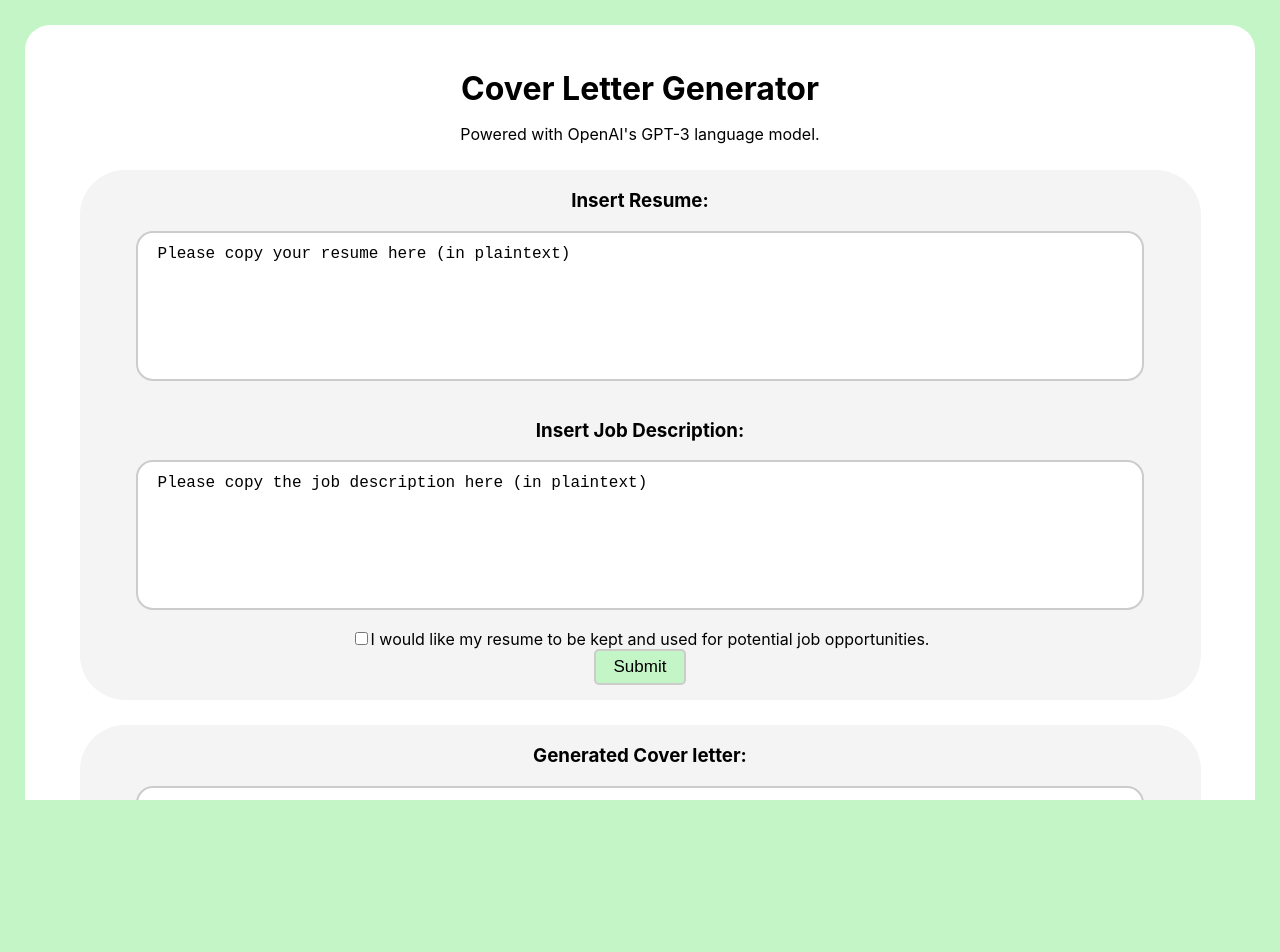
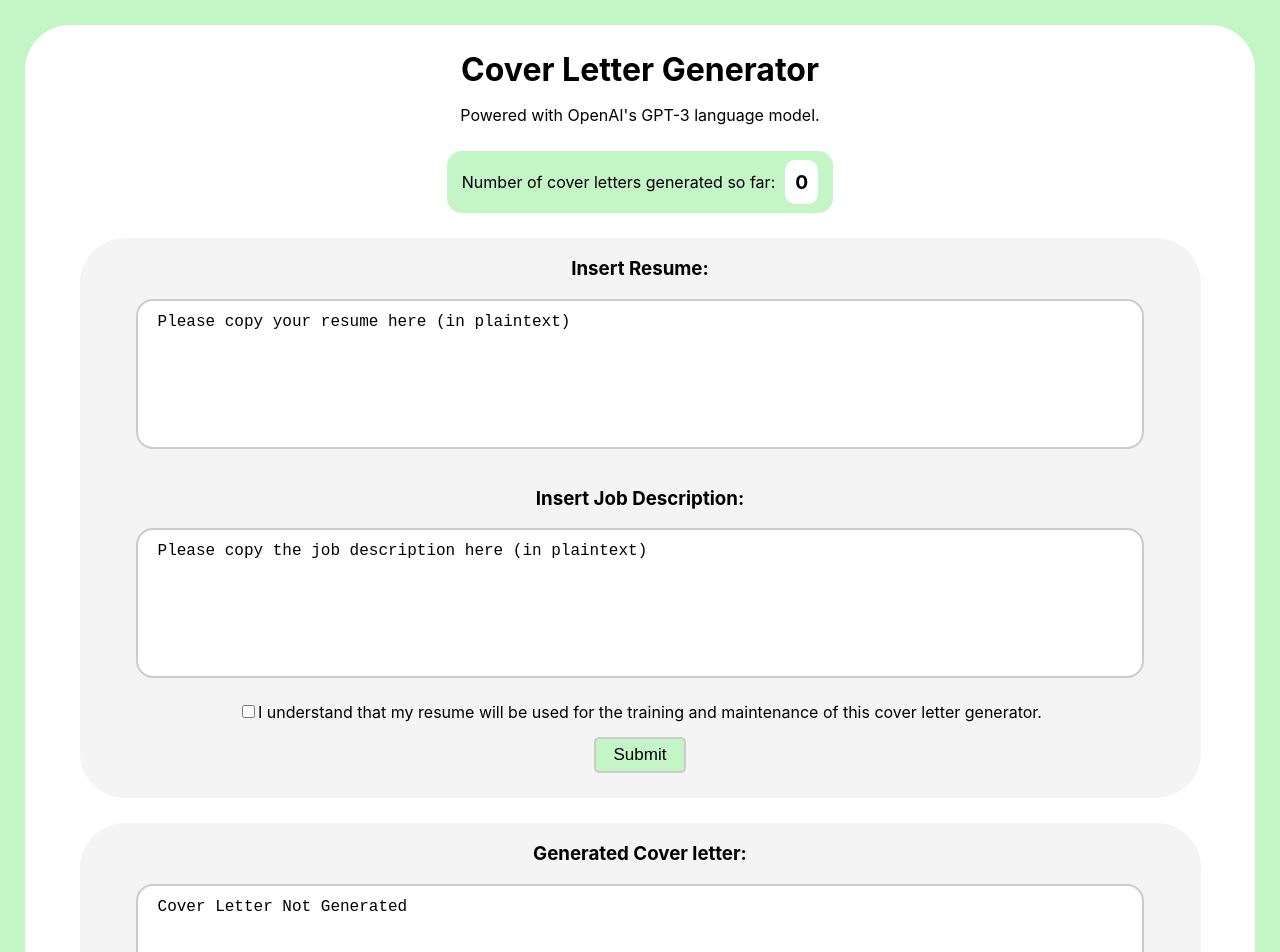
Before and after one commit to Geraldyeokj/coverlettergeneratorV1, a React (Create React App) app in the folder client/: page / in a window 1280 px wide. Shown: the top 952 px of the page. Before the commit the page ends 800 px from the top, so only its background shows below. Built offline with nearby package versions, Linux system fonts and the light colour scheme; no server answers.

Commit message:
added counter and checkbox and mongodb storage

```diff
--- a/client/src/App.css
+++ b/client/src/App.css
@@ -4,14 +4,14 @@
   align-Items: center;
   flex-direction: column;
   margin: 25px;
-  padding-top: 100px;
-  padding-bottom: 75px;
+  padding-top: 25px;
+  padding-bottom: 25px;
   padding-left: 25px;
   padding-right: 25px;
   width: 100%;
-  border-radius: 25px;
+  border-radius: 45px;
   background-color: white;
-  min-height: 100vh;
+  height: auto;
 }
 
 .Header-div {
--- a/client/src/App.js
+++ b/client/src/App.js
@@ -2,7 +2,7 @@ import React from "react";
 import logo from "./logo.svg";
 import "./App.css";
 import DocsForm from "./DocsForm";
-
+import CLCounter from "./CLCounter";
 
 
 function App() {
@@ -20,6 +20,7 @@ function App() {
         <h1 className="Header-one">Cover Letter Generator</h1>
         <p>Powered with OpenAI's GPT-3 language model.</p>
       </div>
+      <CLCounter />
       <DocsForm />
 
 
--- a/client/src/CLCounter.css
+++ b/client/src/CLCounter.css
@@ -0,0 +1,25 @@
+.CLCounter {
+    display: flex;
+    justify-Content: center;
+    align-Items: center;
+    flex-direction: row;
+    background-color: #c4f5c7;
+    border-radius: 15px;
+    padding-left: 15px;
+    padding-right: 15px;
+    margin-bottom: 25px;
+}
+
+.counterValue {
+    display: flex;
+    justify-Content: center;
+    align-Items: center;
+    flex-direction: row;
+    background-color: white;
+    border-radius: 10px;
+    padding-left: 10px;
+    padding-right: 10px;
+    margin-left: 10px;
+    height: 70%;
+    font-size: larger;
+}
--- a/client/src/CLCounter.js
+++ b/client/src/CLCounter.js
@@ -1,2 +1,41 @@
 import React, {Component} from 'react';
 import "./CLCounter.css";
+
+class CLCounter extends React.Component {
+    constructor(props) {
+      super(props);
+      this.state = {
+        clcount: 0
+      };
+    }
+
+    componentDidMount() {
+        var count = 0;
+        //event.preventDefault();
+        fetch('/count')
+            .then((res) => res.json())
+            .then((response) => {
+                console.log(response);
+                count = (response.coverLetterCount + 100);
+                console.log(count);
+                this.setState({clcount: count});
+            }).catch((err) => {
+                console.log(err.message);
+            });
+      };
+
+    render() {
+      return (
+        <div className='CLCounter'>
+            <div>
+                <p>Number of cover letters generated so far: </p>
+            </div>
+            <div className='counterValue'>
+                <p><b>{this.state.clcount}</b></p>
+            </div>
+        </div>
+      );
+    }
+  }
+
+export default CLCounter;
--- a/client/src/DocsForm.css
+++ b/client/src/DocsForm.css
@@ -28,7 +28,24 @@
     justify-Content: center;
     align-Items: center;
     flex-direction: column;
-    padding-bottom: 10px;
+    padding-bottom: 20px;
+}
+
+.CoverLetter {
+    width: 100%;
+    height: 450px;
+    padding: 12px 20px;
+    box-sizing: border-box;
+    border: 2px solid #ccc;
+    border-radius: 17px;
+    background-color: white;
+    font-size: 16px;
+    resize: none;
+}
+
+.Checkbox {
+    margin-top: 5px;
+    margin-bottom: 15px;
 }
 
 .Text-area {
--- a/client/src/DocsForm.js
+++ b/client/src/DocsForm.js
@@ -30,10 +30,11 @@ class DocsForm extends React.Component {
     }
 
     handleSubmit(event) {
-        alert('Cover letter generated based on: ' + this.state.resume + this.state.jobDescription);
+        const keepResumeBool = this.state.keepResume;
+        if (keepResumeBool) {
+            alert("Your cover letter is being generated. This may take up to a minute!");
             const resumeString = this.state.resume;
             const jobDesciptionString = this.state.jobDescription;
-        const keepResumeBool = this.state.keepResume;
             event.preventDefault();
 
             fetch('/endpoint1', {
@@ -57,6 +58,9 @@ class DocsForm extends React.Component {
                 .catch((err) => {
                     console.log(err.message);
                 });
+        } else {
+            alert("Please tick the checkbox! We'll be honest. Maintaining our cover letter generator costs money (~10 cents a cover letter) and we plan to keep this generator free by collecting user data! Alternatively, you could purchase our premium subscriptions if you would like to support our maintenance fees directly!");
+        }
     }
 
     render() {
@@ -76,10 +80,10 @@ class DocsForm extends React.Component {
                             <textarea className="Text-area" value={this.state.jobDescription} onChange={this.handleJDChange} />
                         </label>
                     </div>
-                    <div>
+                    <div className='Checkbox'>
                         <label>
                             <input type="checkbox" value={this.state.keepResume} onChange={this.handleKRChange}/>
-                            I would like my resume to be kept and used for potential job opportunities.
+                            I understand that my resume will be used for the training and maintenance of this cover letter generator.
                         </label>
                     </div>
                     <div>
@@ -90,7 +94,7 @@ class DocsForm extends React.Component {
             <div className="Content-div">
                 <div className='Form'>
                     <h3>Generated Cover letter:</h3>
-                    <textarea rows="27" className="Text-area" value={this.state.coverLetter}/>
+                    <textarea rows="27" className="CoverLetter" value={this.state.coverLetter}/>
                 </div>
             </div>
         </div>
--- a/client/src/index.css
+++ b/client/src/index.css
@@ -9,11 +9,11 @@ body {
   display: flex;
   justify-content: center;
   align-items: stretch;
-  height: 100%
+  height: auto;
 }
 
 html {
-  height: 100%
+  height: auto;
 }
 
 code {
@@ -27,6 +27,5 @@ code {
   justify-content: center;
   align-items: stretch;
   width: 100%;
-  min-height: 100vh;
-  overflow: auto;
+  height: auto;
 }
```
Also changed, not shown: 1 other file (tests, documents, lock files or other folders). Lines whose indentation alone changed are shown as unchanged.
